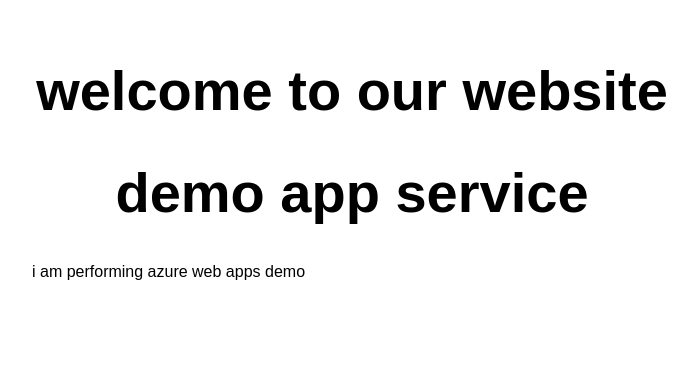
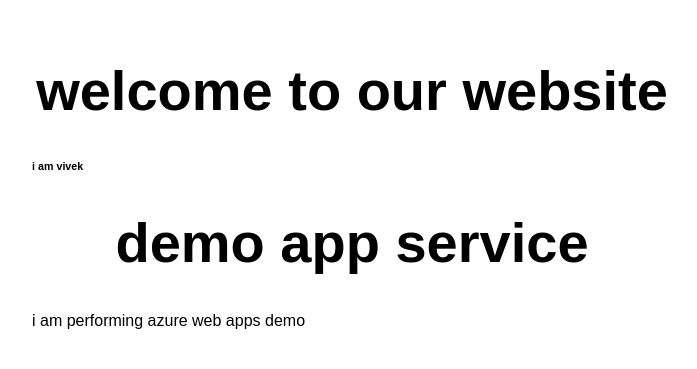
Before and after one commit to Vicky-Srinivasan/vivekdemoapp, a website: page src/index.html in a window 1280 px wide. Shown: the whole page, without its empty margins (288-985 px from the left). Drawn offline with Linux system fonts and the light colour scheme.

Commit message:
index.html

```diff
--- a/src/index.html
+++ b/src/index.html
@@ -11,6 +11,7 @@
 <body>
   <main>
     <h1>welcome to our website </h1>
+    <h6> i am vivek</h6>
     <h1>demo app service </h1>
     <p>
       i am performing azure web apps demo
```
